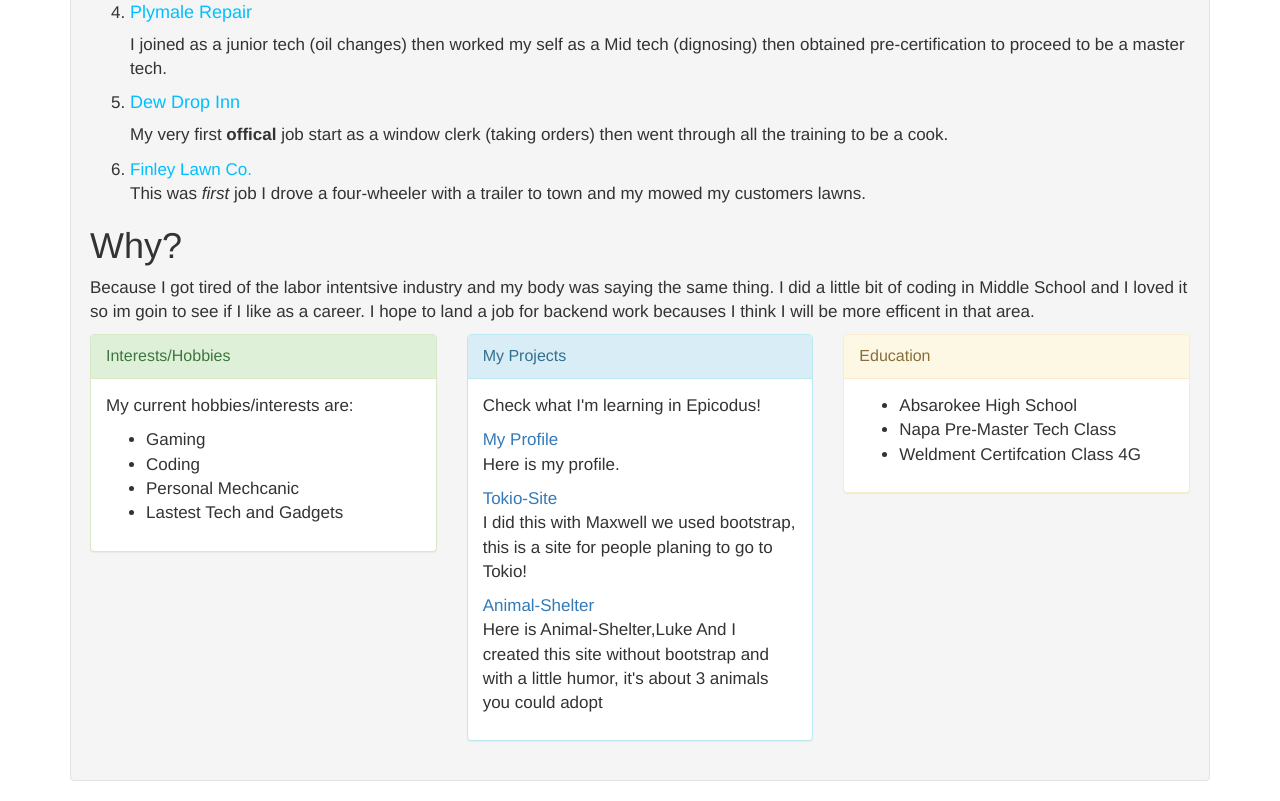
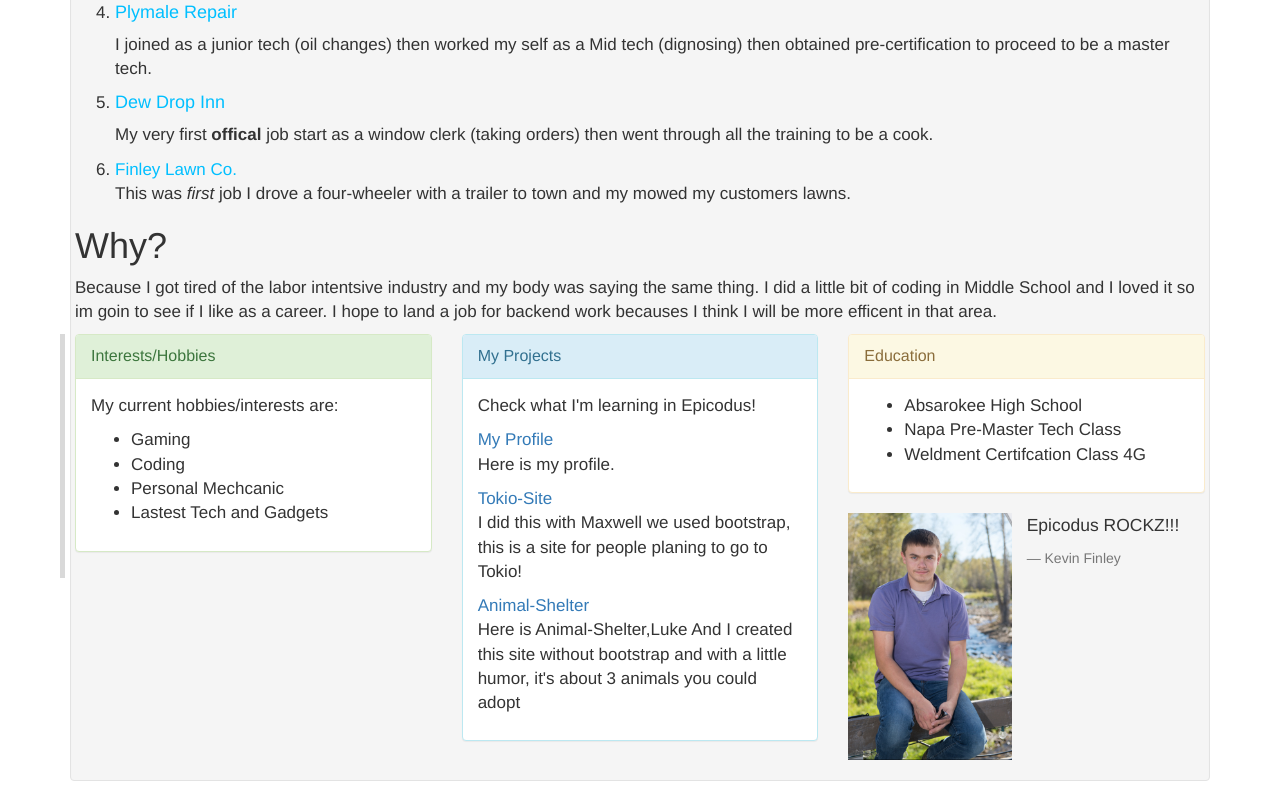
Before and after one commit to kftwotwo/portfolio-test, a plain HTML site: page index.html in a window 1280 px wide. Shown: the part 574-1375 px from the top of the page. Drawn offline with Linux system fonts and the light colour scheme.

Commit message:
add image of me and format it right

```diff
--- a/css/style.css
+++ b/css/style.css
@@ -25,3 +25,6 @@ body {
 .list {
   color: deepskyblue;
 }
+.img {
+  float: right;
+}
--- a/index.html
+++ b/index.html
@@ -14,8 +14,11 @@
     </nav>
     <div class="container">
       <div class="well">
+        <div class="row">
+
           <h1>About Me</h1>
           <p>I moved from Montana and i had a loved hate relationship with MT I loved the sunsets and the Mountains but i hated how dry it was and how hot it would get and specailly snow! I can handle some snow but not like 3 feet almost evey year and -30 below, like so cold if you threw a <em>hot</em> pot of coffee in the air it will just evaporate in mid air! </p>
+
           <div class="job">
             <h1>Work Experience <span class="flol">(1 is the most recent)</span></h1>
 
@@ -99,6 +102,17 @@
                 </div>
               </div>
             </div>
+            <div class="col-md-2">
+              <img src="img/me.png" alt="Kevin Finley" class="img-responsive"/>
+            </div>
+            <blockquote>
+              <p>Epicodus ROCKZ!!!</p>
+              <footer>Kevin Finley</footer>
+            </blockquote>
+
+
+            </div>
+          </div>
         </div>
       </div>
     </div><!-- this is the container -->
```
Also changed, not shown: img/me.png (added). Lines whose indentation alone changed are shown as unchanged.
